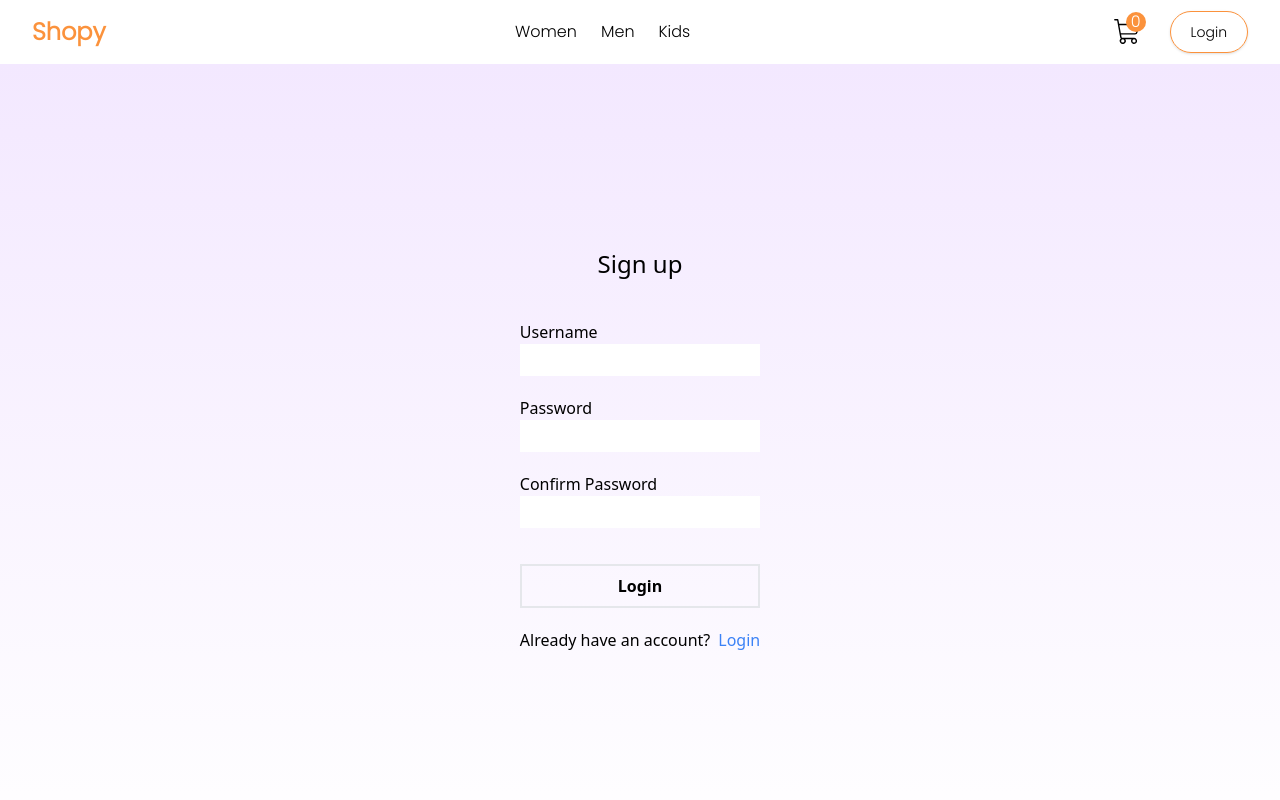
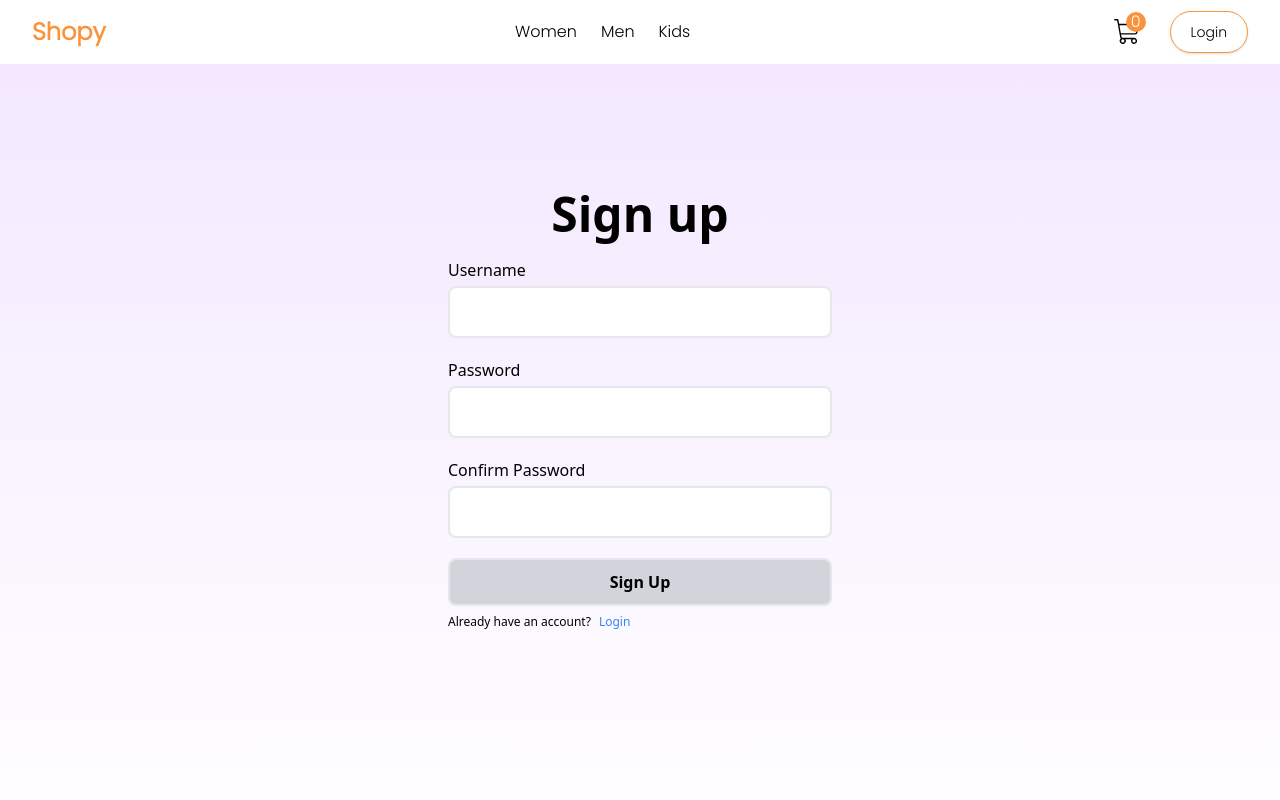
Before and after one commit to mohitparmar1/Shopy, a React (Vite) app: page /login in a window 1280 px wide. Both pictures are taken after a click on the element "Sign Up". Shown: the top 800 px of the page. Built offline with nearby package versions, Linux system fonts and the light colour scheme.

Commit message:
fixed issue #36

```diff
--- a/src/Pages/Login.jsx
+++ b/src/Pages/Login.jsx
@@ -1,6 +1,6 @@
 import React, { useState } from "react";
 import { Link, useNavigate } from "react-router-dom";
-
+import google from '../assets/google.png'
 const Login = () => {
   const [active, setActive] = useState(true);
 
@@ -10,26 +10,26 @@ const Login = () => {
   };
   return (
     <div className="flex flex-col items-center justify-center w-full m-auto h-screen bg-gradient-to-b from-purple-100 to-white">
-      <h1 className="text-2xl ml-0">Login</h1>
-      <form className="flex flex-col w-4/3 h-1/2 p-10">
+      <h1 className="text-5xl mb-5 font-bold">Login</h1>
+      <form className="flex flex-col w-96 h-3/5">
         <label htmlFor="username">Username</label>
         <input
           type="text"
           name="username"
           id="username"
-          className="mb-5 py-1 outline-none border-3"
+          className="mb-5 mt-1 w-full p-3 outline-none border-2 border-gray-200 rounded-lg"
         />
         <label htmlFor="password">Password</label>
         <input
           type="password"
           name="password"
           id="password"
-          className="mb-5 py-1 outline-none "
+          className="mb-5 mt-1 w-full p-3 outline-none border-2 border-gray-200 rounded-lg "
         />
-        <button type="submit" className="border-2 mt-4 w-full font-bold py-2">
+        <button type="submit" className="border-2 border-gray-200 bg-gray-300 h-12 w-full font-bold rounded-lg">
           Login
         </button>
-        <p className="mt-5">
+        <p className="mt-2 text-xs ">
           {"Don't have an account?"}
           <span
             className="text-blue-500 cursor-pointer ml-2"
@@ -38,6 +38,10 @@ const Login = () => {
             Sign Up
           </span>
         </p>
+        <button type="submit" className="mt-5 bg-black text-white flex items-center justify-center gap-2 border-2  h-12 w-full font-bold rounded-lg">
+          <img src={google} alt="google login" className="inline-block h-5" />
+          <span>Login with Google</span>
+        </button>
       </form>
     </div>
   );
--- a/src/Pages/Signup.jsx
+++ b/src/Pages/Signup.jsx
@@ -7,33 +7,33 @@ const Signup = () => {
   };
   return (
     <div className="flex flex-col items-center justify-center w-full m-auto h-screen bg-gradient-to-b from-purple-100 to-white">
-      <h1 className="text-2xl ml-0">Sign up</h1>
-      <form className="flex flex-col w-4/3 h-1/2 p-10">
+      <h1 className="text-5xl mb-5 font-bold">Sign up</h1>
+      <form className="flex flex-col w-96 h-3/5">
         <label htmlFor="username">Username</label>
         <input
           type="text"
           name="username"
           id="username"
-          className="mb-5 py-1 outline-none border-3"
+          className="mb-5 mt-1 w-full p-3 outline-none border-2 border-gray-200 rounded-lg"
         />
         <label htmlFor="password">Password</label>
         <input
           type="password"
           name="password"
           id="password"
-          className="mb-5 py-1 outline-none "
+          className="mb-5 mt-1 w-full p-3 outline-none border-2 border-gray-200 rounded-lg"
         />
         <label htmlFor="password">Confirm Password</label>
         <input
           type="password"
           name="confirmpassword"
           id="password"
-          className="mb-5 py-1 outline-none "
+          className="mb-5 mt-1 w-full p-3 outline-none border-2 border-gray-200 rounded-lg"
         />
-        <button type="submit" className="border-2 mt-4 w-full font-bold py-2">
-          Login
+        <button type="submit" className="border-2 border-gray-200 bg-gray-300 h-12 w-full font-bold rounded-lg">
+          Sign Up
         </button>
-        <p className="mt-5">
+        <p className="mt-2 text-xs ">
           {"Already have an account?"}
           <span
             className="text-blue-500 cursor-pointer ml-2"
```
Also changed, not shown: src/assets/google.png (added).
